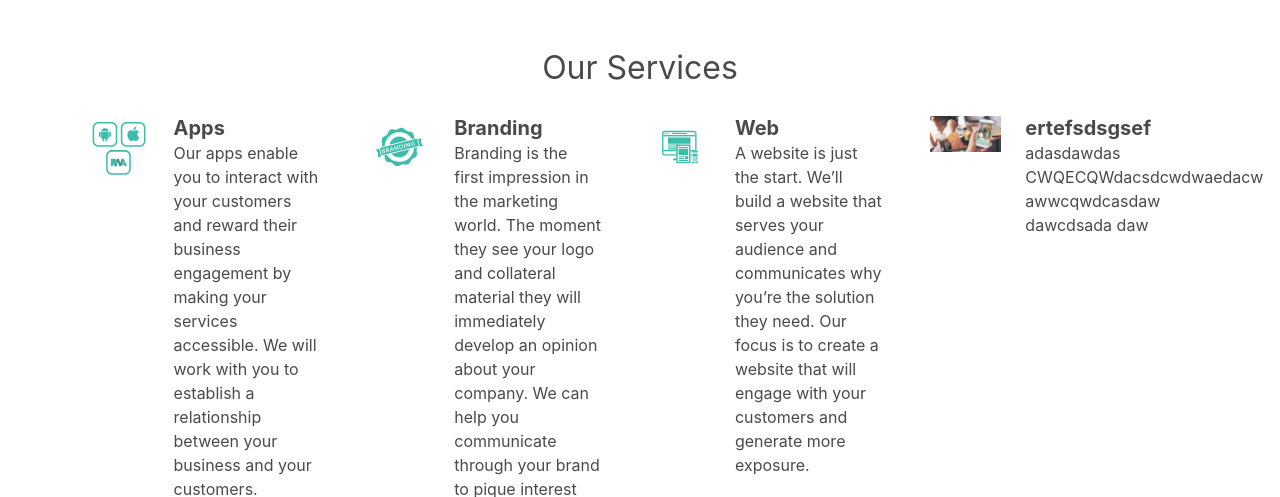
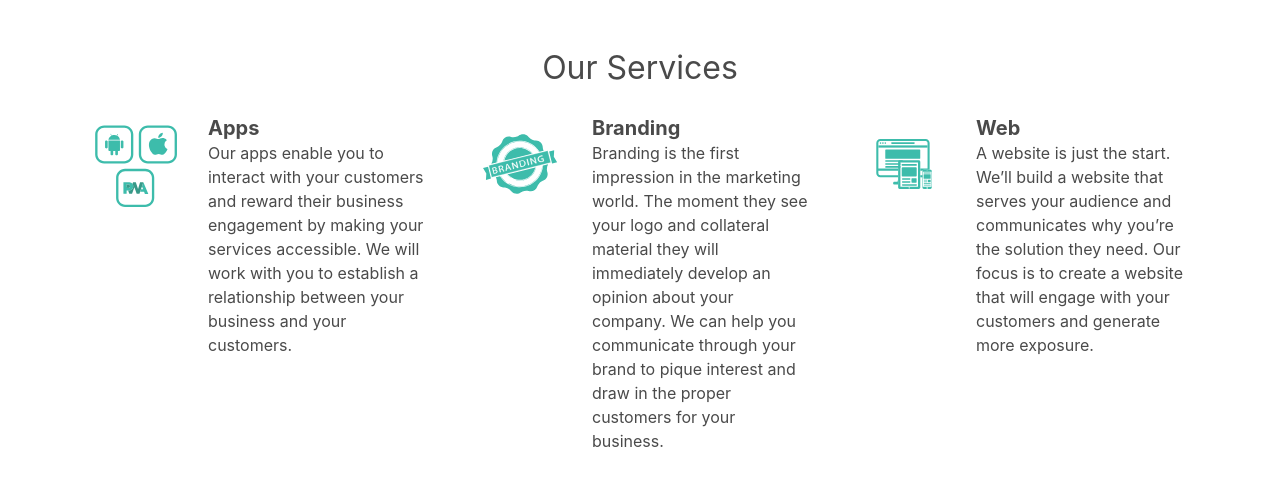
Before and after one commit to scannedmedia/scannedmedia, a Jekyll site: the page built from index.markdown, in a window 1280 px wide and 900 px high, scrolled down 840 px, cut to the strip 144-641 px from the top of the window. Built offline with Jekyll 4.4.1, drawn with Linux system fonts in a browser that asks for light colours; nearby versions of some CDN libraries.

Commit message:
Updated Index

```diff
--- a/index.markdown
+++ b/index.markdown
@@ -32,9 +32,6 @@ services:
   text: A website is just the start. We’ll build a website that serves your audience
     and communicates why you’re the solution they need. Our focus is to create a website
     that will engage with your customers and generate more exposure.
-- image: "/uploads/wb-feature-home.png"
-  title: ertefsdsgsef
-  text: adasdawdas CWQECQWdacsdcwdwaedacw awwcqwdcasdaw dawcdsada daw
 header-cont:
   text: |-
     From the moment you open your business until the end of your day, you work hard to provide customers with quality and value. When you focus on your customers, you want to find the most effective ways to connect and interact with them.
```
